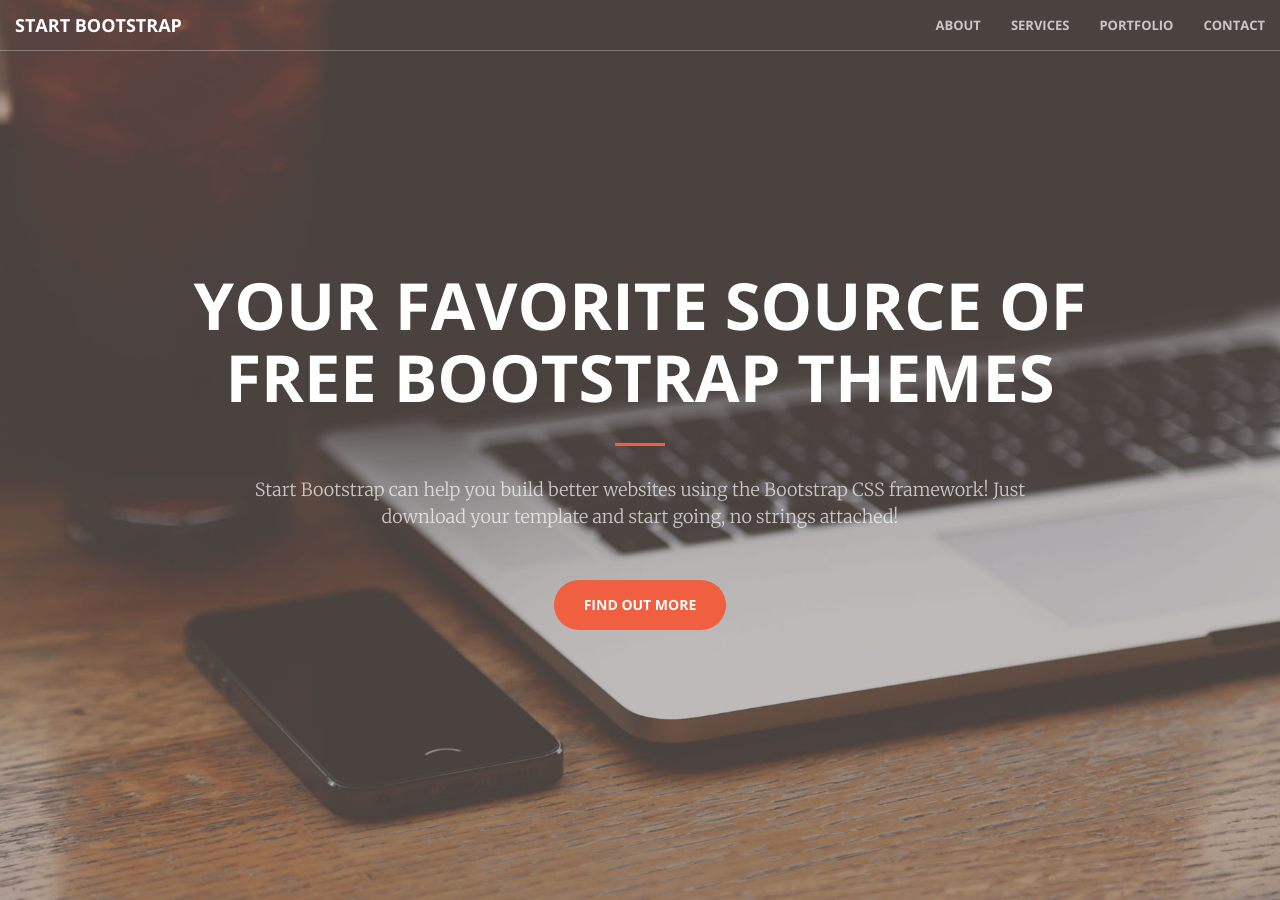
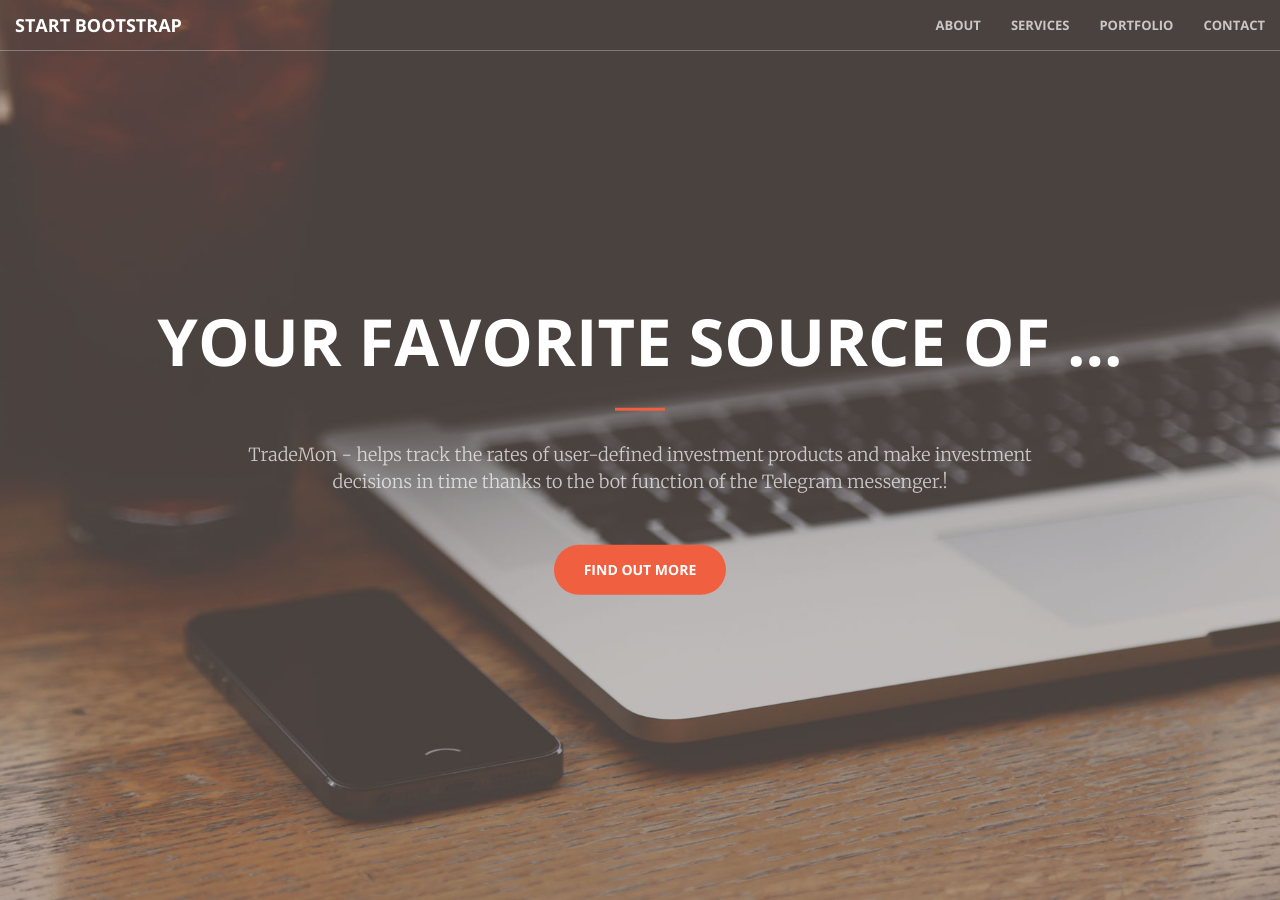
Before and after one commit to 96items/96items.github.io, a Jekyll site: the page built from index.html, in a window 1280 px wide and 900 px high. Built offline with Jekyll 4.4.1, drawn with Linux system fonts in a browser that asks for light colours.

Commit message:
update index

```diff
--- a/_includes/header.html
+++ b/_includes/header.html
@@ -1,9 +1,9 @@
 <header>
     <div class="header-content">
         <div class="header-content-inner">
-            <h1>Your Favorite Source of Free Bootstrap Themes</h1>
+            <h1>Your Favorite Source of ...</h1>
             <hr>
-            <p>Start Bootstrap can help you build better websites using the Bootstrap CSS framework! Just download your template and start going, no strings attached!</p>
+            <p>TradeMon - helps track the rates of user-defined investment products and make investment decisions in time thanks to the bot function of the Telegram messenger.!</p>
             <a href="#about" class="btn btn-primary btn-xl page-scroll">Find Out More</a>
         </div>
     </div>
```
Also changed, not shown: README.md, 1 other file.
